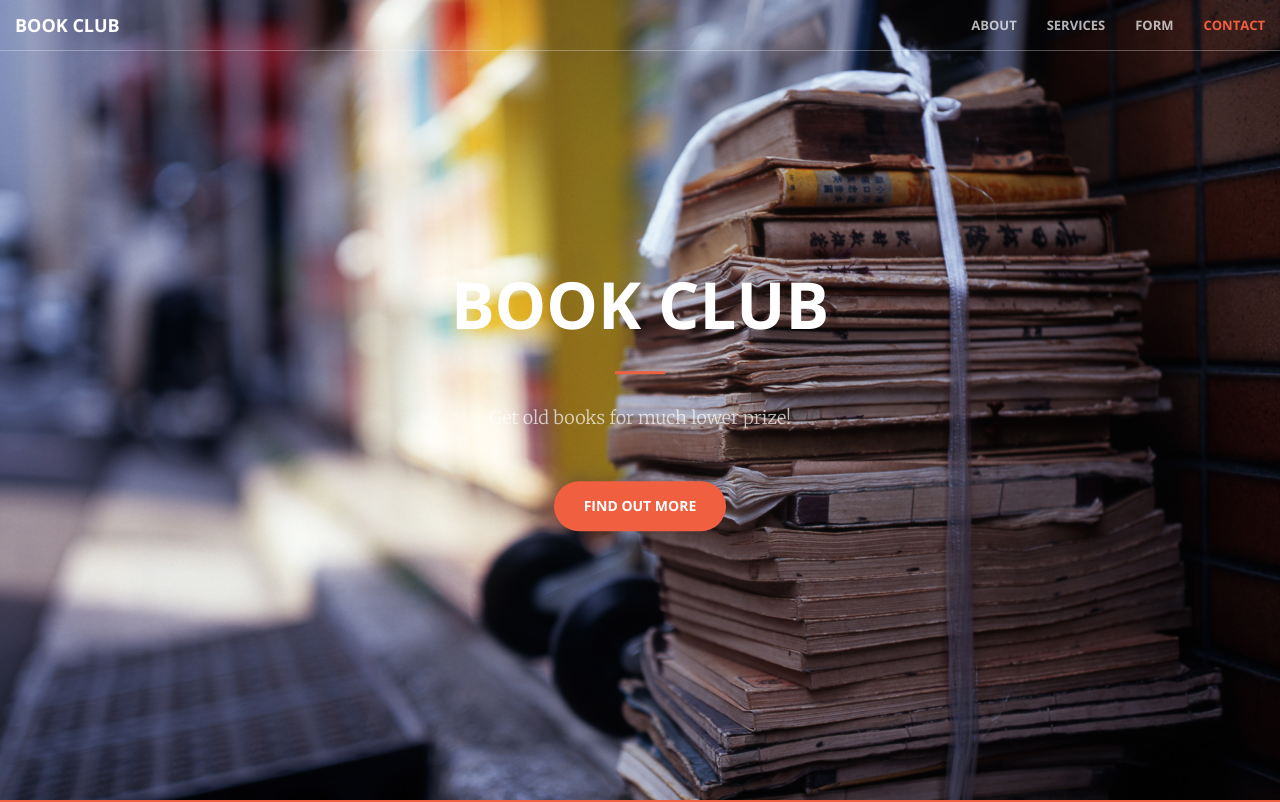
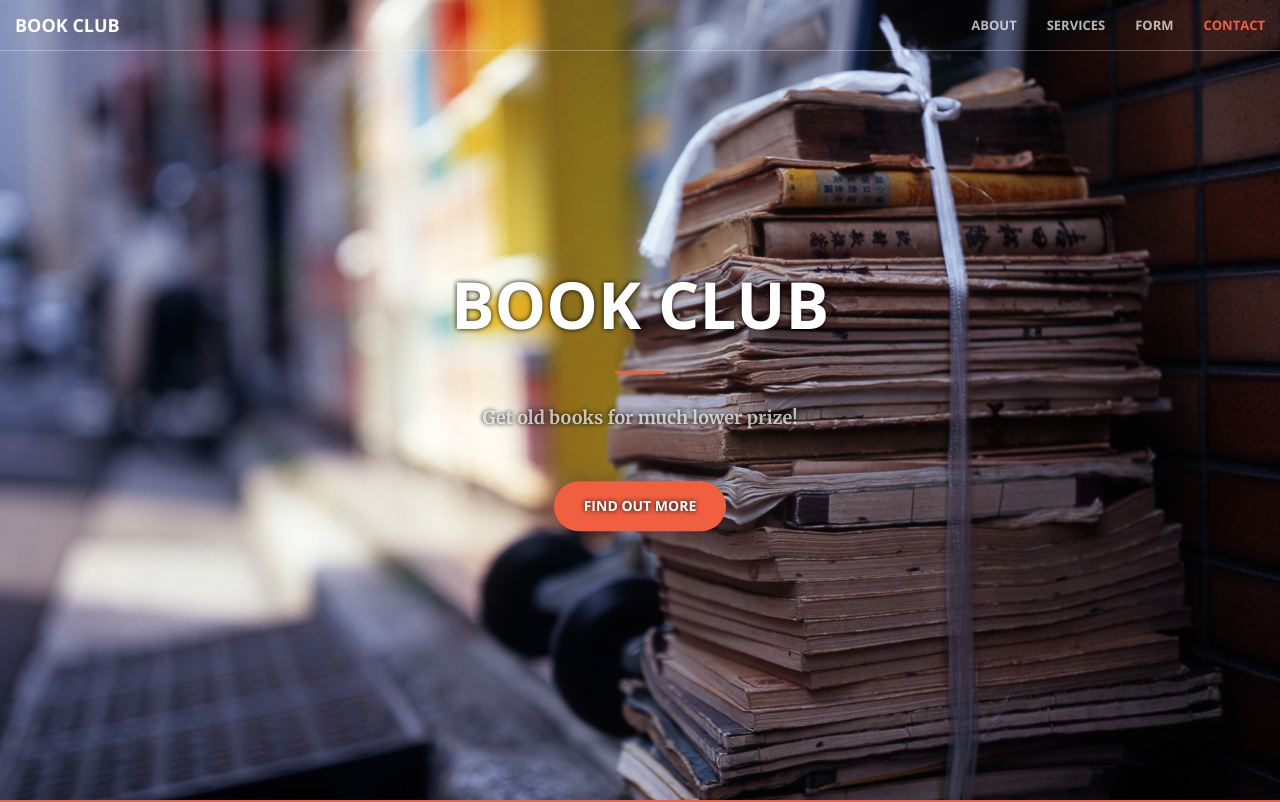
Before and after one commit to masti13harsh/Jitesh-Book-Club-2, a plain HTML site: page index.html in a window 1280 px wide. Shown: the top 802 px of the page. Drawn offline with nearby package versions, Linux system fonts and the light colour scheme.

Commit message:
Added font shadow

```diff
--- a/css/creative.css
+++ b/css/creative.css
@@ -229,6 +229,7 @@ header .header-content .header-content-inner p {
         margin-right: auto;
         margin-left: auto;
         max-width: 1000px;
+        text-shadow: 0 0 5px #000;
     }
 
     header .header-content .header-content-inner p {
@@ -236,6 +237,8 @@ header .header-content .header-content-inner p {
         margin-left: auto;
         max-width: 80%;
         font-size: 18px;
+        text-shadow: 0 0 5px #000;
+        font-weight: bold;
     }
 }
 
```
